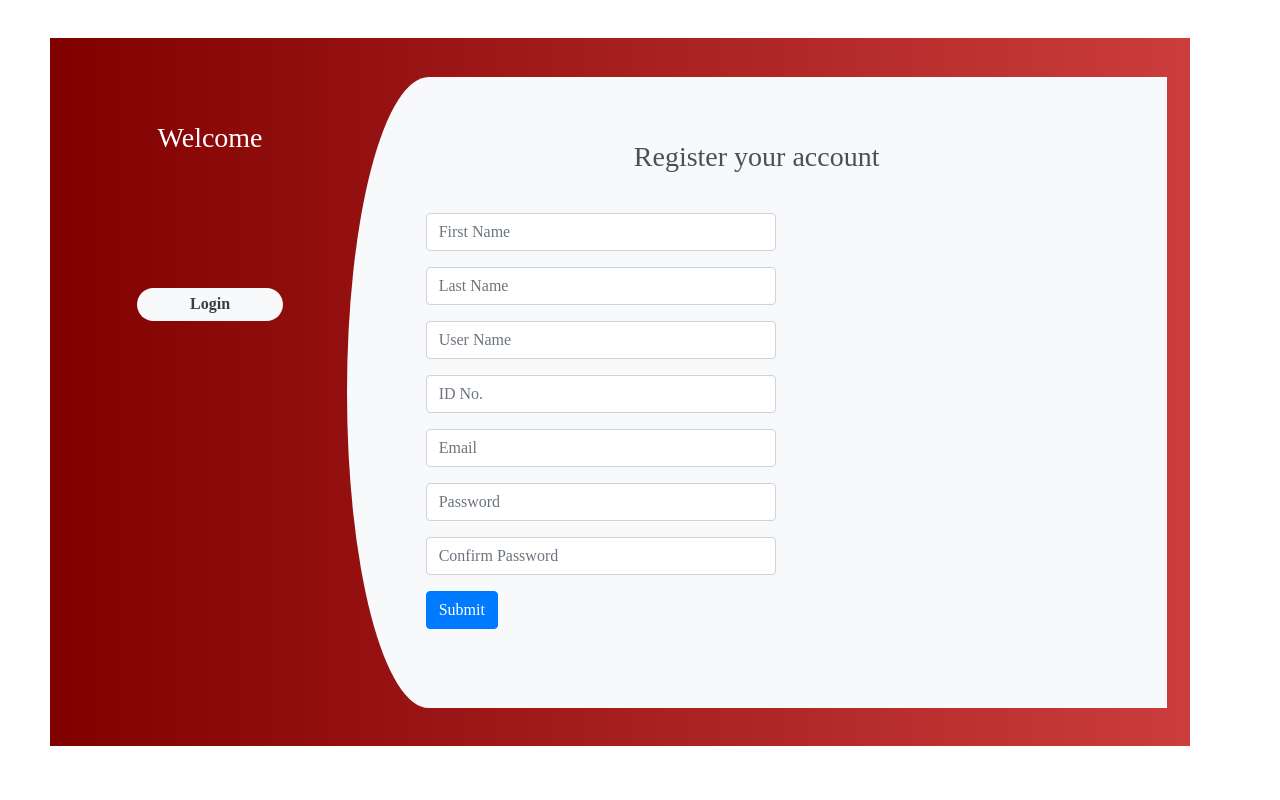
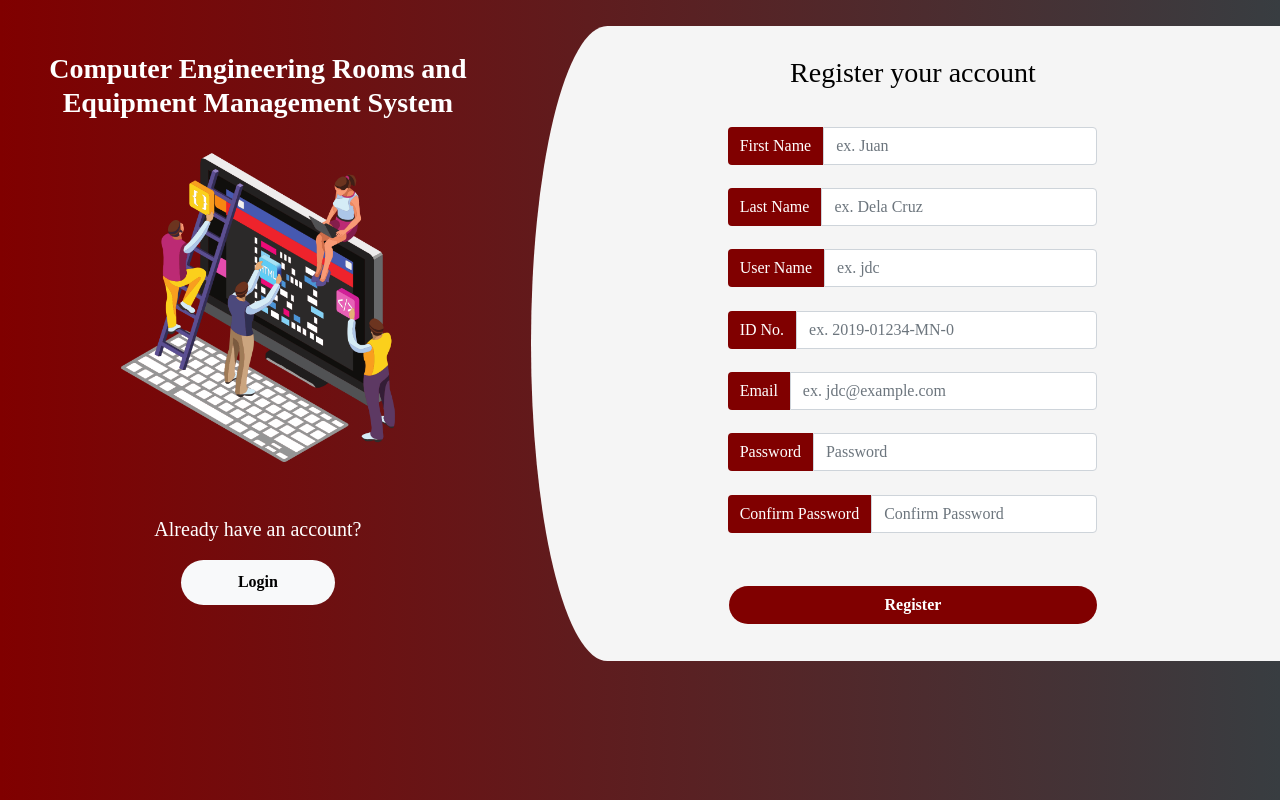
Before and after one commit to Ariathros/cpelab, a PHP site: page /register.php in a window 1280 px wide. Run offline with PHP 8.4, Linux system fonts and the light colour scheme; data that the repository does not hold is empty.

Commit message:
Revert "Revert "Merge branch 'frontend'""
This reverts commit 600ef737da5bf5ce90c2eef8c9e7d3e78ef99a05.

```diff
--- a/assets/css/style.css
+++ b/assets/css/style.css
@@ -1,12 +1,17 @@
-
 body,html{
     overflow-x: hidden;
     height: 100%;
     font-family: 'Bree Serif', serif;
-
 }
 
-/* index */
+/* index and login */
+.bg{
+    height: 100%;
+    background-position: center;
+    background-repeat: no-repeat;
+    background-size: cover;
+    position: fixed;
+}
 .index nav{
     position: relative;
     padding: 20px;
@@ -18,7 +23,7 @@ body,html{
     text-shadow: 0px 0px 5px #D9D9D9;
 }
 /* login in index*/
-.container{
+.index .container{
     margin-top: 100px;
     margin-left: 50px;
 }
@@ -85,49 +90,82 @@ body,html{
 .links a{
     font-style: italic;
 }
-/*login page*/
-.bg{
-    height: 100%;
-    background-position: center;
-    background-repeat: no-repeat;
-    background-size: cover;
-    position: fixed;
+
+/*register*/
+#register{
+    text-align: center;
+    background: -webkit-linear-gradient(left, #800000, #383d41);
 }
-/*.col-md-4{
-    margin-top: 50px;
-    height: 100%;
-    align-items: center;
+.register-left{
     text-align: center;
-    display: flex;
+    color: #fff;
+    margin-top: 2%;
 }
-.col-md-4 h2{
-    padding-top: 10px;
+.register-left img{
+    width: 60%;
+    margin-top: 5%;
+    margin-bottom: 5%;
 }
-.col-md-4 a{
-    padding-bottom: 50px;
+.register-left h3{
+    font-weight: bold;
+    margin-top: 5%;
+
 }
-.index_menu a.btn{
-    width: 300px;
-    padding: 10px 16px;
-    margin-bottom: 12px ;
-    font-size: larger;
+.register-left p{
+    font-weight: lighter;
+    margin-top: 5%;
+    font-size: 20px;
+}
+.register-left input{
+    border: none;
+    border-radius: 1.5rem;
+    padding: 2%;
+    width: 30%;
+    background: #f8f9fa;
     font-weight: bold;
-    border-width: 0;
+    color: black;
+    margin-bottom: 3%;
+    cursor: pointer;
 }
-.index_menu a.btn:nth-child(1){
-    background-color: #006BCE;
+.register-right{
+    background: #f5f5f5;
+    margin-top: 2%;
+    border-top-left-radius: 10% 50%;
+    border-bottom-left-radius: 10% 50%;
+    text-align: center;
 }
-.index_menu a.btn:nth-child(2){
-    background-color: #CE0000;
+.register-heading{
+    margin-top: 4%;
+    color: black;
 }
-.index_menu a.btn:hover{
-    color: black;
-    border-width: 3px;
-    border-color: black;
+.register-right form{
+    padding-top: 4%;
+    width: 100%;
+    justify-content: center;
+    margin-bottom: 5%;
+    position: relative;
+    display:grid;
+
+}
+.error{
+    margin-bottom: 2%;
+}
+.btnRegister{
+    float: right;
+    margin-top: 10%;
+    border: none;
+    border-radius: 1.5rem;
+    padding: 2%;
+    background: #800000;
+    color: #fff;
+    font-weight: 600;
+    cursor: pointer;
 }
 
+
+
 /* for login pages */
-form{
+/* form{
     width: 350px;
 }
 input.form-control{
@@ -174,6 +212,11 @@ hr{
 .sidebar .side-header{
     text-align: center;
 }
+.side-header .user{
+    margin-top: 10%;
+    font-size: 30px;
+    font-weight: bold;
+}
 .sidebar .menu{
     display: flexbox;
     padding-top: 30px;
@@ -187,6 +230,7 @@ hr{
     padding-left: 40px;
 }
 .menu_icon i{
+    margin-top: 20%;
     width: 40px;
     color: white;
 }
@@ -218,9 +262,10 @@ hr{
 }
 .logout .btn .menu_icon{
     width: 20px;
+    margin-top: 0.5%;
 }
 .logout .btn .menu_text{
-    margin-left: 5px;
+    margin-left: 10px;
 }
 
 /* for dashboard */
@@ -239,6 +284,13 @@ hr{
     text-decoration-color:#CC0000;
     text-decoration-thickness:5px;
 }
+.navbar a{
+    padding-left: 1%;
+    font-size: 20px;
+    margin-top: 20px;
+    text-decoration: none;
+    color: black;
+}
 .dashboard .reservations{
     text-align:center;
     margin-bottom: 10px;
@@ -253,6 +305,7 @@ hr{
     font-size:40px;
     font-weight:bold;
 }
+
 .dashboard .reservations .table-holder .table-rsrv{
     padding:20px;
 }
@@ -360,100 +413,3 @@ table thead tr th{
     text-align:center;
     margin-bottom: 10px;
 }
-
-/**/
-.register{
-    background: -webkit-linear-gradient(left, #800000, #CC3D3D);
-    margin-top: 3%;
-    padding: 3%;
-}
-.register-left{
-    text-align: center;
-    color: #fff;
-    margin-top: 4%;
-}
-.register-left input{
-    border: none;
-    border-radius: 1.5rem;
-    padding: 2%;
-    width: 60%;
-    background: #f8f9fa;
-    font-weight: bold;
-    color: #383d41;
-    margin-top: 30%;
-    margin-bottom: 3%;
-    cursor: pointer;
-}
-.register-right{
-    background: #f8f9fa;
-    border-top-left-radius: 10% 50%;
-    border-bottom-left-radius: 10% 50%;
-}
-.register-left img{
-    margin-top: 15%;
-    margin-bottom: 5%;
-    width: 25%;
-    -webkit-animation: mover 2s infinite  alternate;
-    animation: mover 1s infinite  alternate;
-}
-@-webkit-keyframes mover {
-    0% { transform: translateY(0); }
-    100% { transform: translateY(-20px); }
-}
-@keyframes mover {
-    0% { transform: translateY(0); }
-    100% { transform: translateY(-20px); }
-}
-.register-left p{
-    font-weight: lighter;
-    padding: 12%;
-    margin-top: -9%;
-}
-.register .register-form{
-    padding: 10%;
-    margin-top: 10%;
-}
-.btnRegister{
-    float: right;
-    margin-top: 10%;
-    border: none;
-    border-radius: 1.5rem;
-    padding: 2%;
-    background: #0062cc;
-    color: #fff;
-    font-weight: 600;
-    width: 50%;
-    cursor: pointer;
-}
-.register .nav-tabs{
-    margin-top: 3%;
-    border: none;
-    background: #0062cc;
-    border-radius: 1.5rem;
-    width: 28%;
-    float: right;
-}
-.register .nav-tabs .nav-link{
-    padding: 2%;
-    height: 34px;
-    font-weight: 600;
-    color: #fff;
-    border-top-right-radius: 1.5rem;
-    border-bottom-right-radius: 1.5rem;
-}
-.register .nav-tabs .nav-link:hover{
-    border: none;
-}
-.register .nav-tabs .nav-link.active{
-    width: 100px;
-    color: #0062cc;
-    border: 2px solid #0062cc;
-    border-top-left-radius: 1.5rem;
-    border-bottom-left-radius: 1.5rem;
-}
-.register-heading{
-    text-align: center;
-    margin-top: 8%;
-    margin-bottom: -15%;
-    color: #495057;
-}
--- a/register.php
+++ b/register.php
@@ -15,16 +15,21 @@
 		<link rel="stylesheet" href="./assets/css/style.css"></link>
 	</HEAD>
 
-	<body>
-	<div class="container register">
-		<!-- <div class="row">
-			<div class="col-md-8">
-				<img class="bg" src="./assets/images/pup.jpg">
+	<body id="register">
+		<div class="row">
+			<div class="col-md-5  register-left">
+				<h3>Computer Engineering Rooms and Equipment Management System</h3>
+				<img src="./assets/images/register.png">
+				<p>Already have an account?</p>
+				<a href="index.php">
+					<input type="submit" name="back_login" value="Login"/>
+				</a>
 			</div>
-			<div class="col-md-4 flex-column" style="padding-bottom:50px;">
-				<img class="pup_logo" src="./assets/images/pup logo.png" width="80px" height="80px">
-				<h2>Hi, PUPian!</h2>
-				<h5>Register your account</h5> -->
+
+			<div class="col-md-7 register-right">
+				<h3 class="register-heading">Register your account</h3>
+
+				<!-- php -->
 				<?php
 					// Define variable names
 					$firstNameErr = $lastNameErr = $userNameErr = $emailErr = $idNoErr = $passwordErr="";
@@ -96,61 +101,66 @@
 						return $data;
 					}?>
 
-				<div class="row">
-					<div class="col-md-3 register-left">
-						<h3>Welcome</h3>
-						<p><!-- write something here --></p>
-						<a href="index.php">
-							<input type="submit" name="back_login" value="Login"/>
-						</a>
-						<br/>
+				<!-- registration form -->
+				<form method="post" action="<?php echo htmlspecialchars($_SERVER["PHP_SELF"]);?>">
+					<div class="input-group mb-3">
+						<div class="input-group-append">
+							<span class="input-group-text">First Name</span>
 						</div>
-					<div class="col-md-9 register-right">
-						<div class="tab-content" id="myTabContent">
-							<div class="tab-pane fade show active" id="home" role="tabpanel" aria-labelledby="home-tab">
-								<h3 class="register-heading">Register your account</h3>
-								<!-- Subheader dapat ito -->
-								<!-- <h2 class="muted">Please complete the form to register</h2> -->
-								<div class="row register-form">
-									<div class="">
-										<form method="post" action="<?php echo htmlspecialchars($_SERVER["PHP_SELF"]);?>">
-											<span class="error"><?php echo $firstNameErr;?></span>
+						<input type="text" name="firstName" class="form-control input_user" placeholder="ex. Juan" REQUIRED>
+					</div>
+					<div class="error"><?php echo $firstNameErr;?></div>
+
 					<div class="input-group mb-3">
-												<INPUT NAME="firstName" TYPE="TEXT" PLACEHOLDER="First Name" class="form-control" REQUIRED>
+						<div class="input-group-append">
+							<span class="input-group-text">Last Name</span>
 						</div>
-											<span class="error"><?php echo $lastNameErr;?></span>
+						<input type="text" name="lastName" class="form-control input_user" placeholder="ex. Dela Cruz" REQUIRED>
+					</div>
+					<div class="error"><?php echo $lastNameErr;?></div>
+
 					<div class="input-group mb-3">
-												<INPUT NAME="lastName" TYPE="TEXT" PLACEHOLDER="Last Name" class="form-control" REQUIRED>
+						<div class="input-group-append">
+							<span class="input-group-text">User Name</span>
 						</div>
-											<span class="error"><?php echo $userNameErr;?></span>
+						<input type="text" name="userName" class="form-control input_user" placeholder="ex. jdc" REQUIRED>
+					</div>
+					<div class="error"><?php echo $userNameErr;?></div>
+
 					<div class="input-group mb-3">
-												<INPUT NAME="userName" TYPE="TEXT" PLACEHOLDER="User Name" class="form-control" REQUIRED>
+						<div class="input-group-append">
+							<span class="input-group-text">ID No.</span>
 						</div>
-											<span class="error"><?php echo $idNoErr;?></span>
+						<input type="text" name="idNo" class="form-control input_user" placeholder="ex. 2019-01234-MN-0" REQUIRED>
+					</div>
+					<div class="error"><?php echo $idNoErr;?></div>
+
 					<div class="input-group mb-3">
-												<INPUT NAME="idNo" TYPE="TEXT" PLACEHOLDER="ID No." class="form-control" REQUIRED>
+						<div class="input-group-append">
+							<span class="input-group-text">Email</span>
 						</div>
-											<span class="error"><?php echo $emailErr;?></span>
+						<input type="email" name="email" class="form-control input_user" placeholder="ex. jdc@example.com" REQUIRED>
+					</div>
+					<div class="error"><?php echo $emailErr;?></div>
+
 					<div class="input-group mb-3">
-												<INPUT NAME="email" TYPE="TEXT" PLACEHOLDER="Email" class="form-control" REQUIRED>
-												<?php if(isset($emailErr)); ?>
+						<div class="input-group-append">
+							<span class="input-group-text">Password</span>
 						</div>
-											<span class="error"><?php echo $passwordErr;?></span>
+						<input type="password" name="password" class="form-control input_user" placeholder="Password" REQUIRED>
+					</div>
+					<div class="error"><?php echo $passwordErr;?></div>
+
 					<div class="input-group mb-3">
-												<INPUT NAME="password" TYPE="password" PLACEHOLDER="Password" class="form-control" REQUIRED>
+						<div class="input-group-append">
+							<span class="input-group-text">Confirm Password</span>
 						</div>
-											<div class="input-group mb-3">
-												<INPUT NAME="confirmPassword" TYPE="password" PLACEHOLDER="Confirm Password" class="form-control" REQUIRED>
+						<input type="password" name="confirmPassword" class="form-control input_user" placeholder="Confirm Password" REQUIRED>
 					</div>
-											<button NAME="submit" TYPE="SUBMIT" class="btn btn-primary" VALUE="Submit">Submit</button>
+					<button type="submit" class="btnRegister"  value="Register">Register</button>
 				</form>
-									</div>
-								</div>
-							</div>
-						</div>
-					</div>
-				</div>
 
+				<!-- php -->
 				<?php
 					if($hasErr) {
 						// Variable declarations
@@ -189,6 +199,7 @@
 					}
 				?>
 			</div>
+		</div>
 	</body>
 </html>
 
--- a/student/sidebar.php
+++ b/student/sidebar.php
@@ -2,10 +2,7 @@
 <div class="sidebar"  style="color:white;">
     <div class="side-header">
         <img src="../assets/images/pup logo.png" width="120px" height="120px">
-    </div>
-    <div class="side-header">
-        <br><b>Hello <?php echo $_SESSION['name']; ?>!</b>
-        <!-- Ito ay pwede iedit -->
+        <div class="user">Hello <?php echo $_SESSION['name']; ?>!</div>
     </div>
     <div class="menu">
         <div>
--- a/student/student-index.php
+++ b/student/student-index.php
@@ -28,7 +28,7 @@
 			</DIV>
 			<div class="col-9 px-0">
 
-				<div class="container allContent-section" style="background-color: #F5F5F5">
+				<div class="container allContent-section" style="background-color: #F5F5F5;">
 					<?php
                         include 'student-dashboard.php';
                     ?>
@@ -36,4 +36,5 @@
 			</div>
 		</div>
 	</BODY>
+
 </HTML>
```
Also changed, not shown: student/student-dashboard.php (+18 -6 lines), student/student-equipment.php (+17 -9 lines), student/student-room.php (+36 -12 lines), assets/images/eqp.png (added), assets/images/register.png (added). Lines whose indentation alone changed are shown as unchanged.
